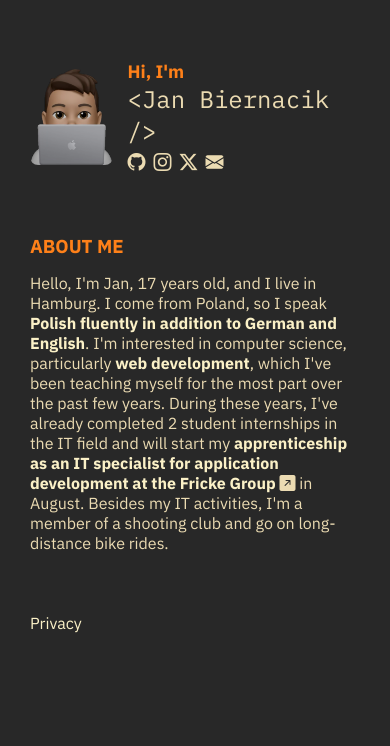
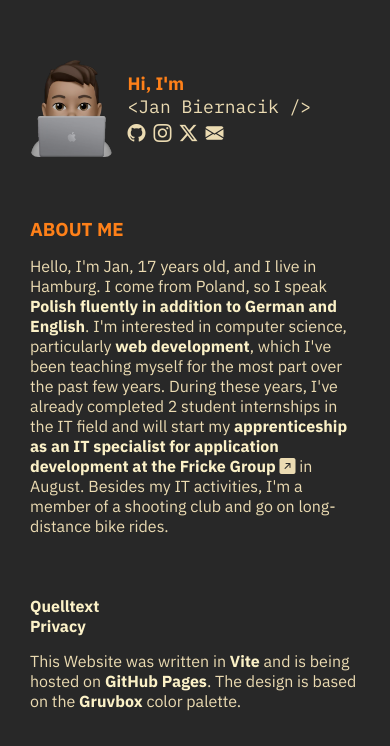
Before and after one commit to JBNCK/janbiernacik.com, a React (Vite) app: page / in a window 390 px wide. Shown: the top 746 px of the page. Built offline with nearby package versions, Linux system fonts and the light colour scheme.

Commit message:
Mobile Fix

```diff
--- a/src/Footer/Footer.jsx
+++ b/src/Footer/Footer.jsx
@@ -2,10 +2,17 @@ import { Link } from "react-router";
 
 function Footer() {
     const privacyName = navigator.language === "de-DE" ? "Datenschutz" : "Privacy";
+    const websiteInfo = navigator.language === "de-DE" ? (
+        <p>Diese Website wurde in <a className="bold">Vite</a> geschrieben und wird auf <a className="bold">GitHub Pages</a> gehostet. Das Design basiert auf der <a className="bold">Gruvbox</a>-Farbpalette.</p>
+    ) : (
+        <p>This Website was written in <a className="bold">Vite</a> and is being hosted on <a className="bold">GitHub Pages</a>. The design is based on the <a className="bold">Gruvbox</a> color palette.</p>
+    );
 
     return (
         <div className="main-section">
-            <Link className="link" to="/privacy">{privacyName}</Link>
+            <a className="bold link block" href="https://github.com/JBNCK/janbiernacik.com">Quelltext</a>
+            <Link className="bold link" to="/privacy">{privacyName}</Link>
+            {websiteInfo}
         </div>
     );
 }
--- a/src/HomePageBanner/HomePageBanner.css
+++ b/src/HomePageBanner/HomePageBanner.css
@@ -68,6 +68,12 @@ p {
     }
 }
 
+@media screen and (max-width: 400px) {
+    #my-name {
+        font-size: large;
+    }
+}
+
 @media screen and (min-width: 801px) and (max-width: 900px) {
     .home-page-banner-items-left h3 {
         font-size: x-large;
--- a/src/index.css
+++ b/src/index.css
@@ -103,6 +103,10 @@ ul {
     color: var(--text-highlight);
 }
 
+.block {
+    display: block;
+}
+
 .social-icon {
     transition: all .25s;
 }
```
